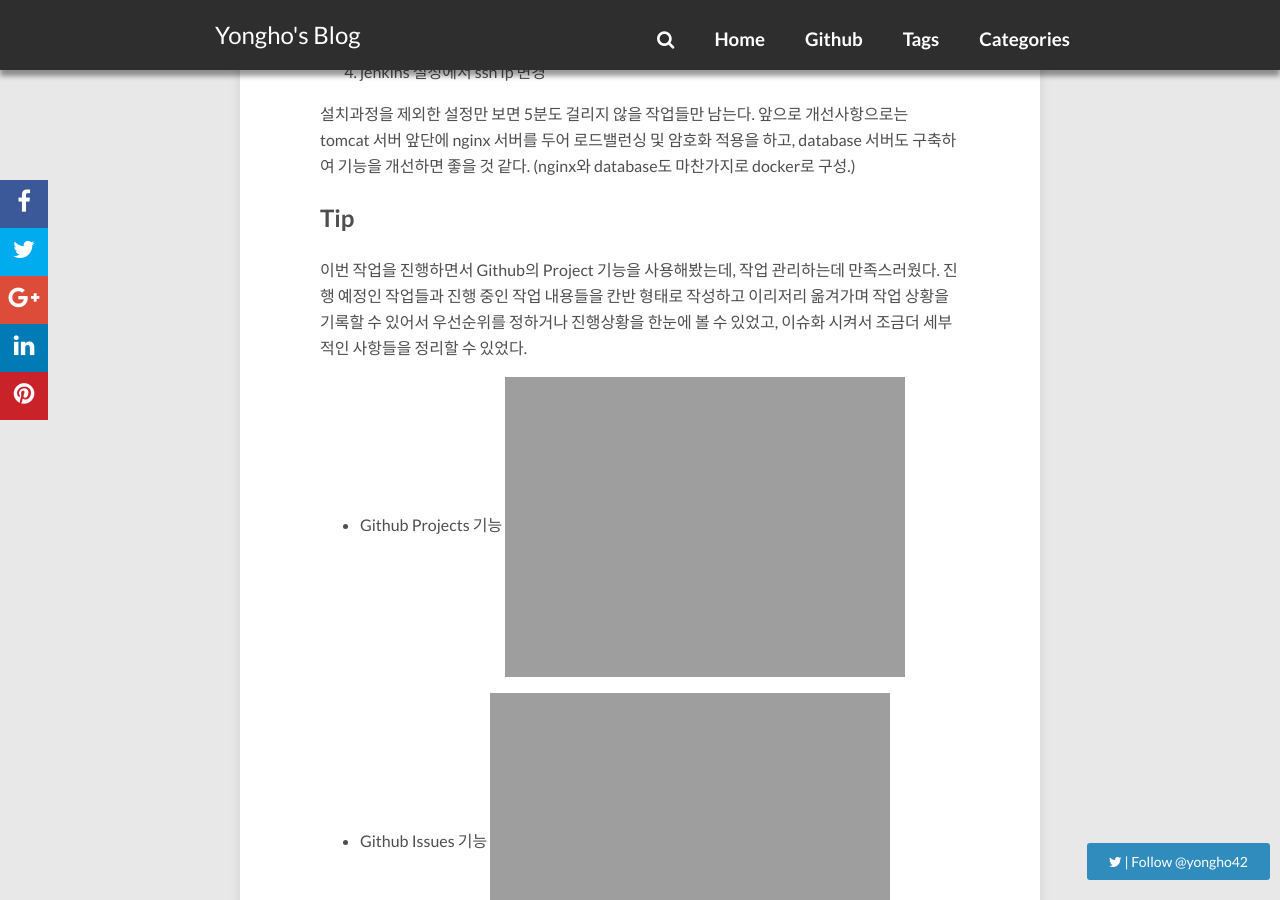
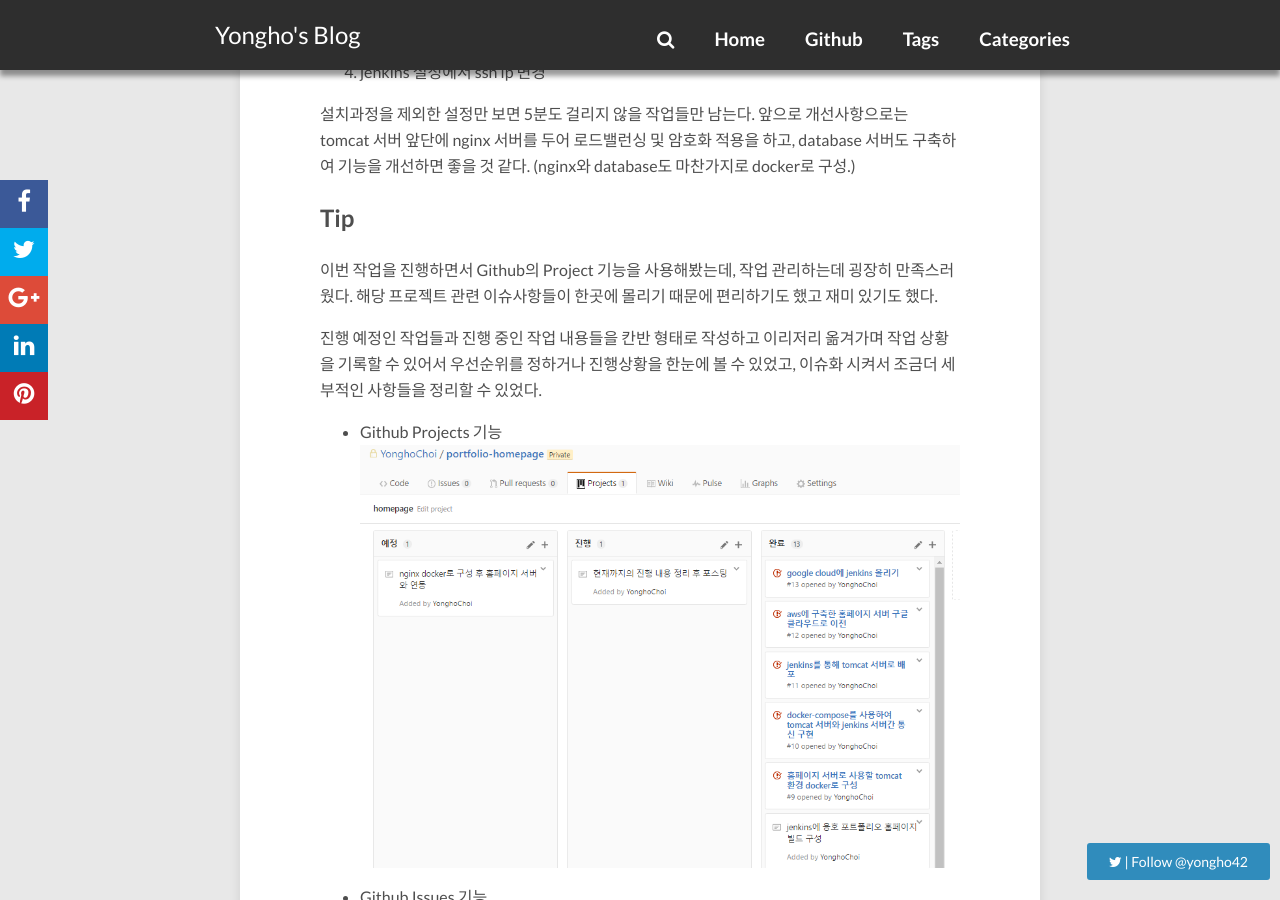
Before and after one commit to YonghoChoi/yonghochoi.github.io, a Jekyll site: the page built from _posts/2016-10-03-setting-my-homepage-server-using-docker.md, in a window 1280 px wide and 900 px high, scrolled down 7269 px. Built offline with Jekyll 4.4.1, drawn with Linux system fonts in a browser that asks for light colours; nearby versions of some CDN libraries; comment, search, counter and statistics services are not loaded.

Commit message:
docker 활용기 포스팅 수정
이미지 경로 잘못된 부분 수정

```diff
--- a/_posts/2016-10-03-setting-my-homepage-server-using-docker.md
+++ b/_posts/2016-10-03-setting-my-homepage-server-using-docker.md
@@ -311,13 +311,15 @@
 
 ## Tip
 
-이번 작업을 진행하면서 Github의 Project 기능을 사용해봤는데, 작업 관리하는데 만족스러웠다. 진행 예정인 작업들과 진행 중인 작업 내용들을 칸반 형태로 작성하고 이리저리 옮겨가며 작업 상황을 기록할 수 있어서 우선순위를 정하거나 진행상황을 한눈에 볼 수 있었고, 이슈화 시켜서 조금더 세부적인 사항들을 정리할 수 있었다.
+이번 작업을 진행하면서 Github의 Project 기능을 사용해봤는데, 작업 관리하는데 굉장히 만족스러웠다. 해당 프로젝트 관련 이슈사항들이 한곳에 몰리기 때문에 편리하기도 했고 재미 있기도 했다.
+
+진행 예정인 작업들과 진행 중인 작업 내용들을 칸반 형태로 작성하고 이리저리 옮겨가며 작업 상황을 기록할 수 있어서 우선순위를 정하거나 진행상황을 한눈에 볼 수 있었고, 이슈화 시켜서 조금더 세부적인 사항들을 정리할 수 있었다.
 
 * Github Projects 기능
-![](http://yonghochoi.github.io/images/docker/github_projects.png)
+![](http://yonghochoi.github.io/images/docker/github-projects.png)
 
 * Github Issues 기능
-![](http://yonghochoi.github.io/images/docker/github_issues.png)
+![](http://yonghochoi.github.io/images/docker/github-issues.png)
 
 
 [내 개인 홈페이지]: http://yongho-choi.com
```
Also changed, not shown: images/docker/github-issues.png (renamed from images/docker/github-issue.png).
